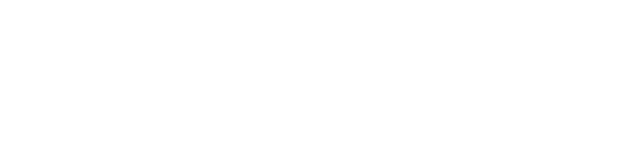
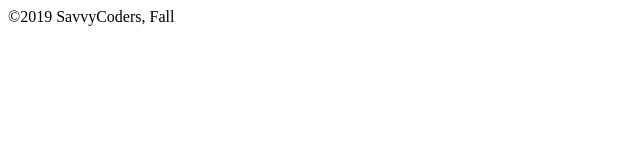
Before and after one commit to ambientstl/gradebook-hack-athon, a website: page index.html in a window 1280 px wide. Shown: the whole page, without its empty margins (0-640 px from the left). Drawn offline with Linux system fonts and the light colour scheme.

Commit message:
Add footer copyright message

```diff
--- a/index.html
+++ b/index.html
@@ -10,6 +10,6 @@
   <header></header>
   <nav></nav>
   <main></main>
-  <footer></footer>
+  <footer>&copy;2019 SavvyCoders, Fall</footer>
 </body>
 </html>
```
